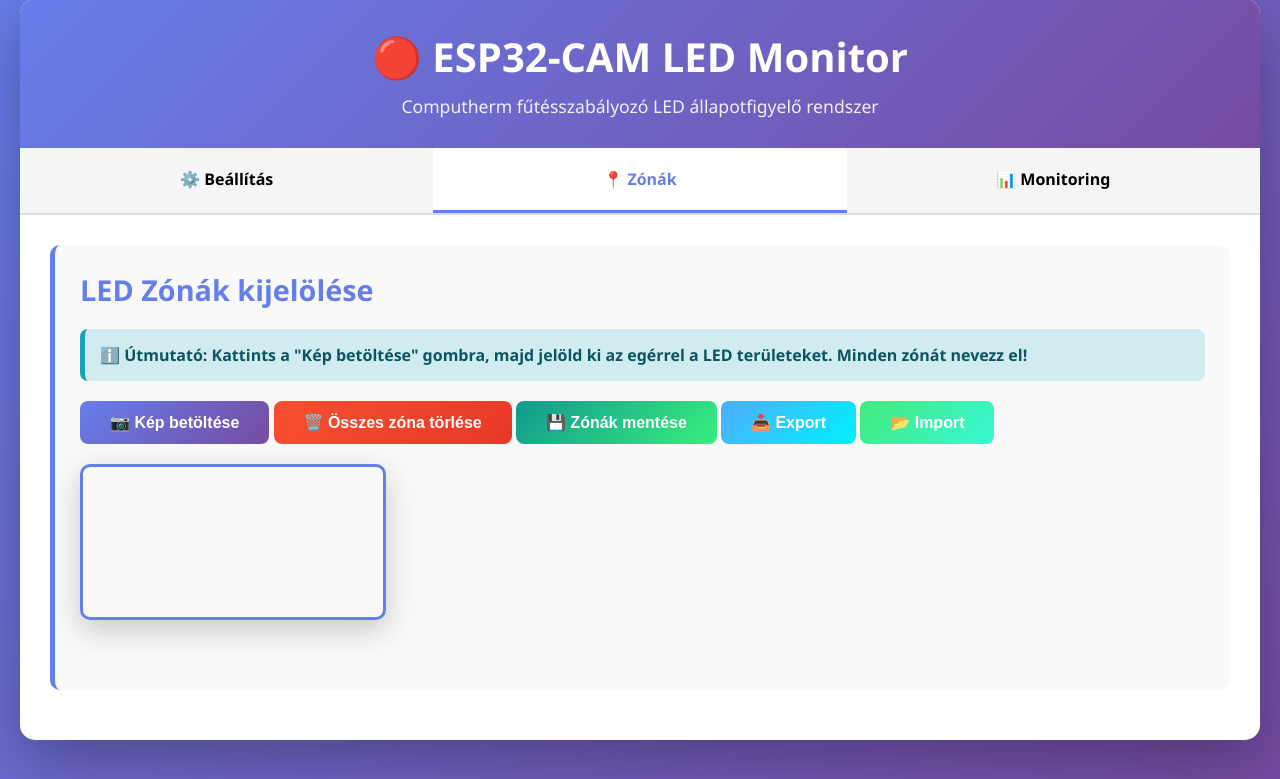
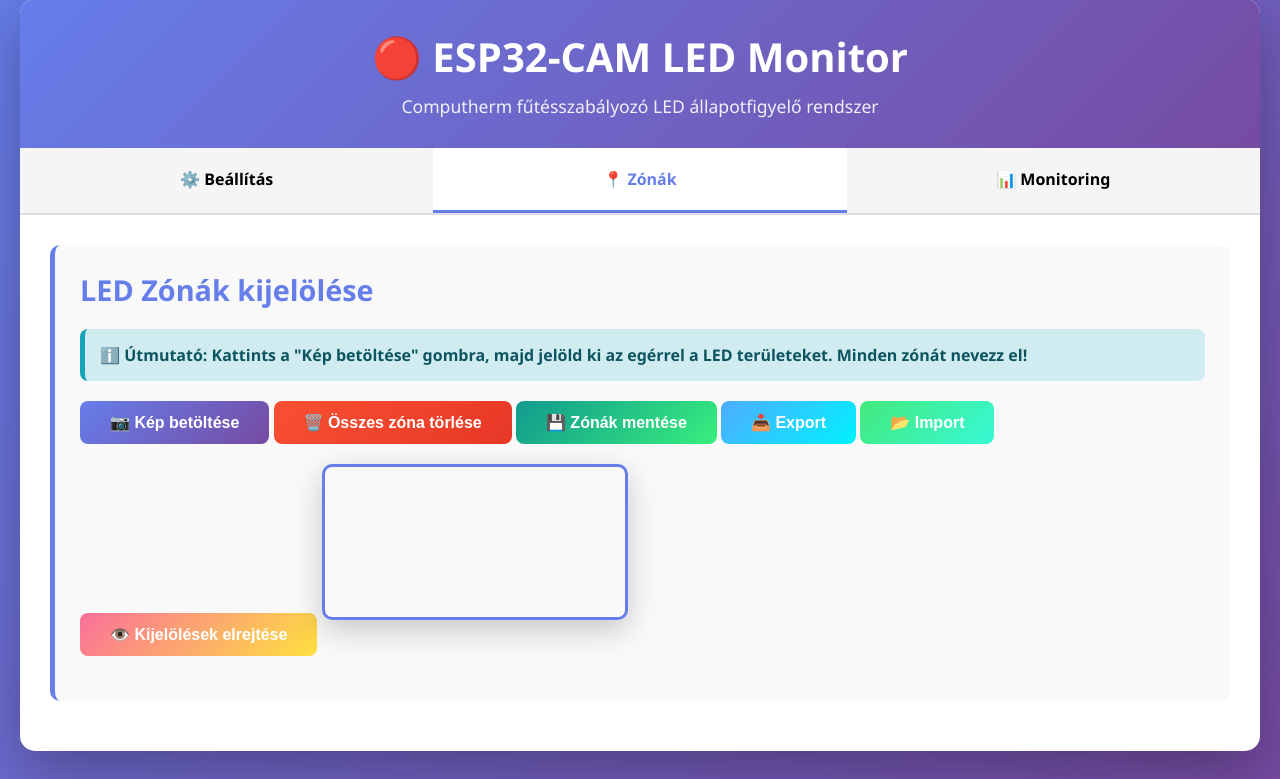
Before and after one commit to M3NT1/ESP32_Pince_Computherm_led_monitor_feldolgozo, a Flask app: page / in a window 1280 px wide, after a click on "📍 Zónák". Shown: the part 21-800 px from the top of the page. Run offline with Flask 3, Linux system fonts and the light colour scheme; data that the repository does not hold is empty; a map, chart or similar area stays blank.

Commit message:
Feature: Kijelölések elrejtése/megjelenítése a Zónák és Monitor felületeken
- 👁️ gomb hozzáadva mindkét felületen
- Toggle funkció: váltogat a kijelöléses és tiszta kép között
- Zónák tab: redrawCanvas() figyelembe veszi showAnnotations
- Monitor tab: váltogat /api/annotated_snapshot és /api/snapshot között
- Gombok szövege dinamikusan változik (elrejtése/megjelenítése)
- Azonnali frissítés gomb kattintáskor
- Hasznos amikor csak a fotó érdekel kijelölések nélkül

```diff
--- a/templates/index.html
+++ b/templates/index.html
@@ -385,6 +385,7 @@
                 <button onclick="saveZones()" class="success">💾 Zónák mentése</button>
                 <button onclick="exportZones()" style="background: linear-gradient(135deg, #4facfe 0%, #00f2fe 100%);">📥 Export</button>
                 <button onclick="importZones()" style="background: linear-gradient(135deg, #43e97b 0%, #38f9d7 100%);">📂 Import</button>
+                <button id="toggleAnnotationsZones" onclick="toggleAnnotations('zones')" style="background: linear-gradient(135deg, #fa709a 0%, #fee140 100%);">👁️ Kijelölések elrejtése</button>
                 <input type="file" id="importFileInput" accept=".json" style="display: none;" onchange="handleImportFile(event)">
 
                 <div id="drawInstruction">
@@ -410,6 +411,7 @@
                     <button onclick="startMonitoring()" class="success">▶️ Indítás</button>
                     <button onclick="stopMonitoring()" class="danger">⏹️ Leállítás</button>
                     <button onclick="refreshStates()">🔄 Frissítés</button>
+                    <button id="toggleAnnotationsMonitor" onclick="toggleAnnotations('monitor')" style="background: linear-gradient(135deg, #fa709a 0%, #fee140 100%);">👁️ Kijelölések elrejtése</button>
                 </div>
             </div>
 
@@ -460,7 +462,8 @@
                 refreshStates();
                 if (!monitoringInterval) {
                     monitoringInterval = setInterval(() => {
-                        document.getElementById('liveImage').src = '/api/annotated_snapshot?' + new Date().getTime();
+                        const endpoint = showAnnotations ? '/api/annotated_snapshot' : '/api/snapshot';
+                        document.getElementById('liveImage').src = endpoint + '?' + new Date().getTime();
                         refreshStates();
                     }, 2000);
                 }
@@ -469,6 +472,30 @@
                     clearInterval(monitoringInterval);
                     monitoringInterval = null;
                 }
+            }
+        }
+
+        function toggleAnnotations(context) {
+            showAnnotations = !showAnnotations;
+            const btnZones = document.getElementById('toggleAnnotationsZones');
+            const btnMonitor = document.getElementById('toggleAnnotationsMonitor');
+
+            if (showAnnotations) {
+                if (btnZones) btnZones.innerHTML = '👁️ Kijelölések elrejtése';
+                if (btnMonitor) btnMonitor.innerHTML = '👁️ Kijelölések elrejtése';
+            } else {
+                if (btnZones) btnZones.innerHTML = '👁️ Kijelölések megjelenítése';
+                if (btnMonitor) btnMonitor.innerHTML = '👁️ Kijelölések megjelenítése';
+            }
+
+            // Frissítjük a képet az aktuális kontextusban
+            if (context === 'zones' && img) {
+                redrawCanvas();
+            } else if (context === 'monitor') {
+                // Monitor esetén az élő kép automatikusan frissül a következő interval-nál
+                // De azonnal frissítjük:
+                const endpoint = showAnnotations ? '/api/annotated_snapshot' : '/api/snapshot';
+                document.getElementById('liveImage').src = endpoint + '?' + new Date().getTime();
             }
         }
 
@@ -610,7 +637,8 @@
 
         async function loadSnapshot() {
             try {
-                const response = await fetch('/api/snapshot');
+                const endpoint = showAnnotations ? '/api/annotated_snapshot' : '/api/snapshot';
+                const response = await fetch(endpoint);
                 const blob = await response.blob();
                 const url = URL.createObjectURL(blob);
 
@@ -780,7 +808,9 @@
             ctx.clearRect(0, 0, canvas.width, canvas.height);
             ctx.drawImage(img, 0, 0);
 
-            // Zónák rajzolása
+            // Zónák rajzolása csak ha showAnnotations igaz
+            if (!showAnnotations) return;
+
             zones.forEach((zone, index) => {
                 // Ha ez a szerkesztendő zóna, kiemelt stílussal rajzoljuk
                 if (highlightIndex === index) {
```
